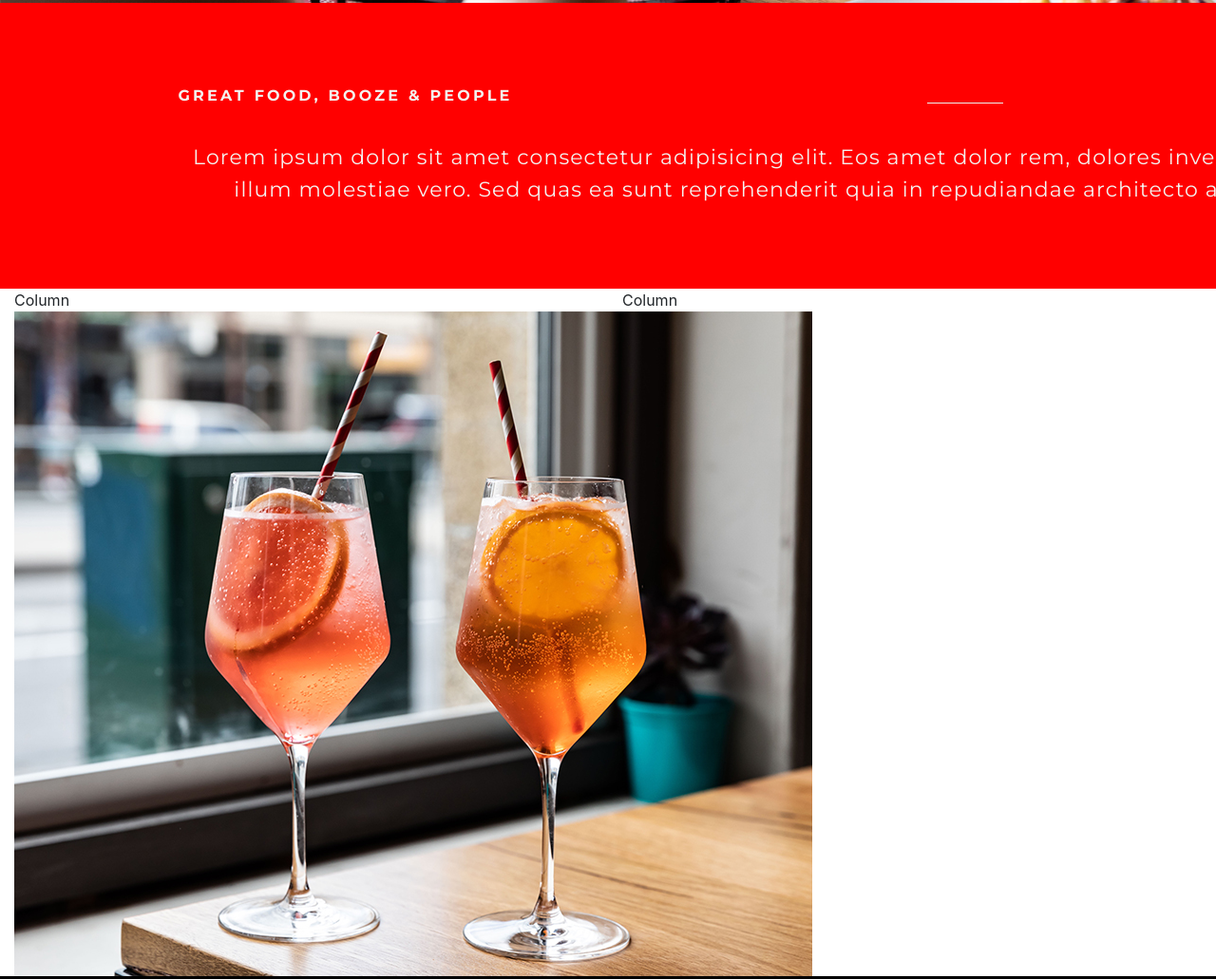
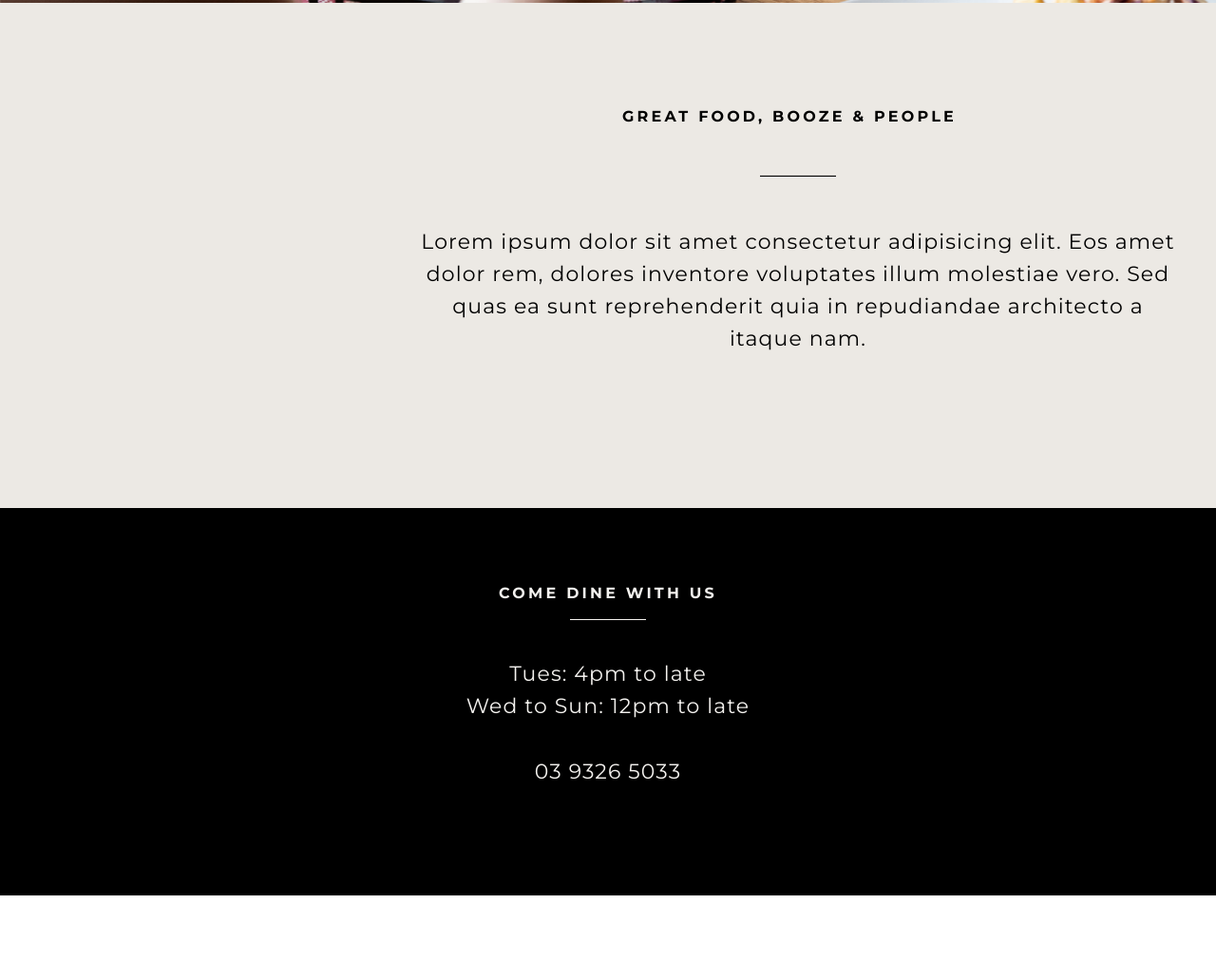
Before and after one commit to RachelUberti/threeCrownsHotel, a website built with Parcel: page src/index.html in a window 1280 px wide. Shown: the part 906-1937 px from the top of the page at 95% size. After the commit the page ends 1849 px from the top, so only its background shows below. Built offline with nearby package versions, Linux system fonts and the light colour scheme.

Commit message:
Updated about section

```diff
--- a/src/index.html
+++ b/src/index.html
@@ -43,9 +43,9 @@
 
       <!-- Hero image -->
       <section>
-        <div class="container-fluid">
-          <div class="row hero-image">
-          <img src="images/hero-image.jpg">
+        <div class="container-fluid px-0">
+          <div class="row mx-0 hero-image">
+          <img class="img-fluid w-100" src="images/hero-image.jpg">
         </div>
         </div>
       </section>
@@ -61,19 +61,9 @@
         </div>
       </section>
 
-       <!-- Two Columns Section -->
-      <section>
-        <div class="container-fluid">
-          <div class="row">
-            <div class="col-lg-6 column">Column</div>
-            <div class="col-lg-6 column">Column</div>
-          </div>
-          <img src="images/spritz.jpg">
-        </div>
-      </section>
-
       <footer>
-        <div class="container-xxl">
+        <div class="container-fluid px-0">
+          <div class="row mx-0">
             <div class="footer">
               <h1 class="footer__heading">COME DINE WITH US</h1>
               <hr class="footer__line">
@@ -86,6 +76,7 @@
               </div>
           </div>
         </div>
+      </div>
       </footer>
 
 </body>
--- a/src/scss/components/_about.scss
+++ b/src/scss/components/_about.scss
@@ -2,25 +2,26 @@
 
 
 .about {
-    background-color: red;
-    padding: 7% 15%;
-    min-width: 1680px;
+    width: 1680px;
+    height: 532px;
+    background: #ECE9E4;
 
     &__heading {
         @include font-bold;
-        color: #f4f2ef;
+        padding: 110px 655px 0px 655px;
+        margin: 0px;
     }
 
     &__line {
-        border-bottom: 1px solid #f4f2ef;
+        border-bottom: 1px solid $black;
         box-align: center;
         width: 80px;
-        margin-bottom: 40px;
+        margin: 0px 800px 0px 800px;
     }
 
     &__text {
         @include font-normal;
-        color: #f4f2ef;
+        padding: 0px 440px 110px 440px;
         margin: 0px;
     }
 
--- a/src/scss/components/_footer.scss
+++ b/src/scss/components/_footer.scss
@@ -1,14 +1,15 @@
 @use '../abstracts' as *;
-
 
 .footer {
     background-color: $black;
-    padding: 7% 15%;
-    min-width: 1680px;
+    width: 1680px;
+    height: 408px;
+
 
     &__heading {
         @include font-bold;
         color: #f4f2ef;
+        padding-top: 80px;
     }
 
     &__line {
--- a/src/scss/components/_hero-image.scss
+++ b/src/scss/components/_hero-image.scss
@@ -1,10 +1,7 @@
 @use '../abstracts' as *;
 
 .hero-image {
-    background-size: cover;
     position: relative;
     width: 1680px;
     height: 909px;
-    left: 0px;
-    top: 0px;
 }
--- a/src/scss/components/_navbar.scss
+++ b/src/scss/components/_navbar.scss
@@ -3,10 +3,8 @@
 .navbar {
     overflow: hidden;
     position: absolute;
-    width: 1690px;
+    width: 1680px;
     height: 125px;
-    left: 0px;
-    top: 0px;
     background: #FFFFFF;
     opacity: 0.7;
 
```
Also changed, not shown: dist/index.html, src/scss/abstracts/_fonts.scss (indentation only), 4 other files. Lines whose indentation alone changed are shown as unchanged.
